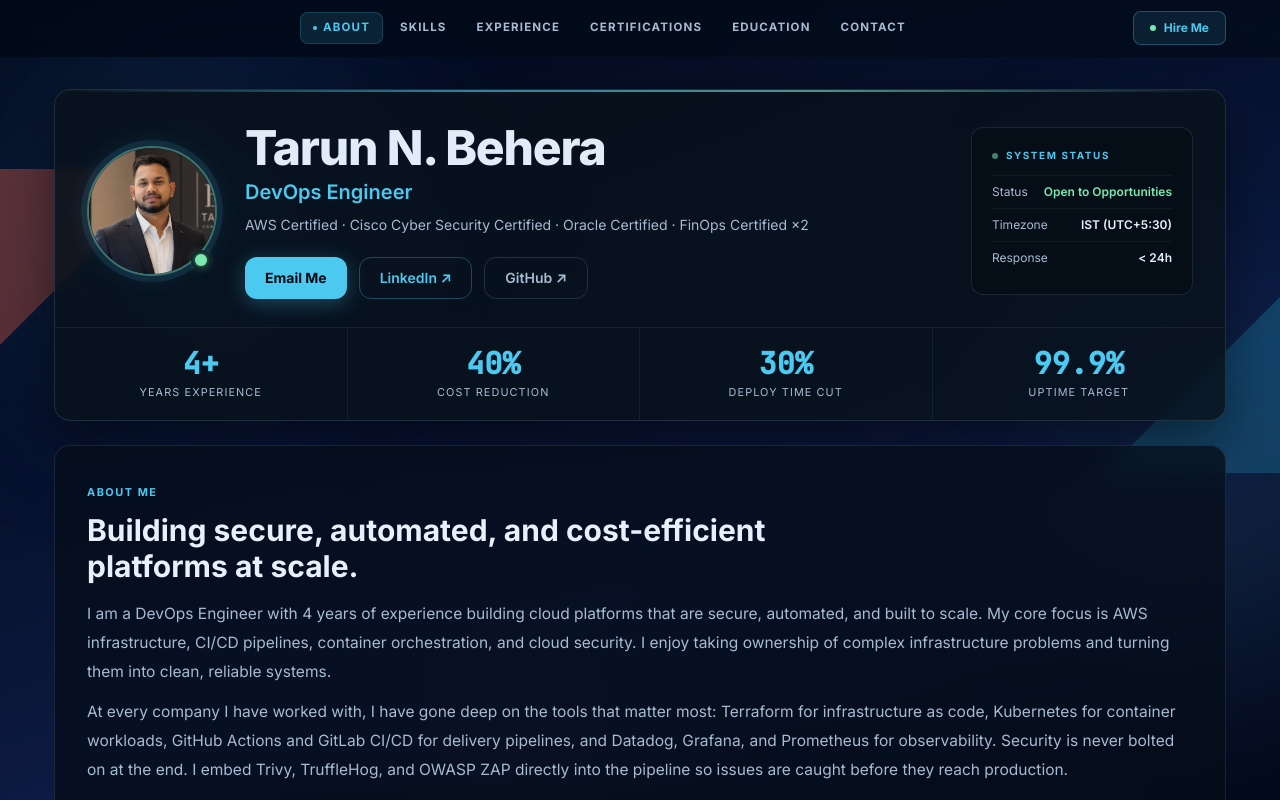
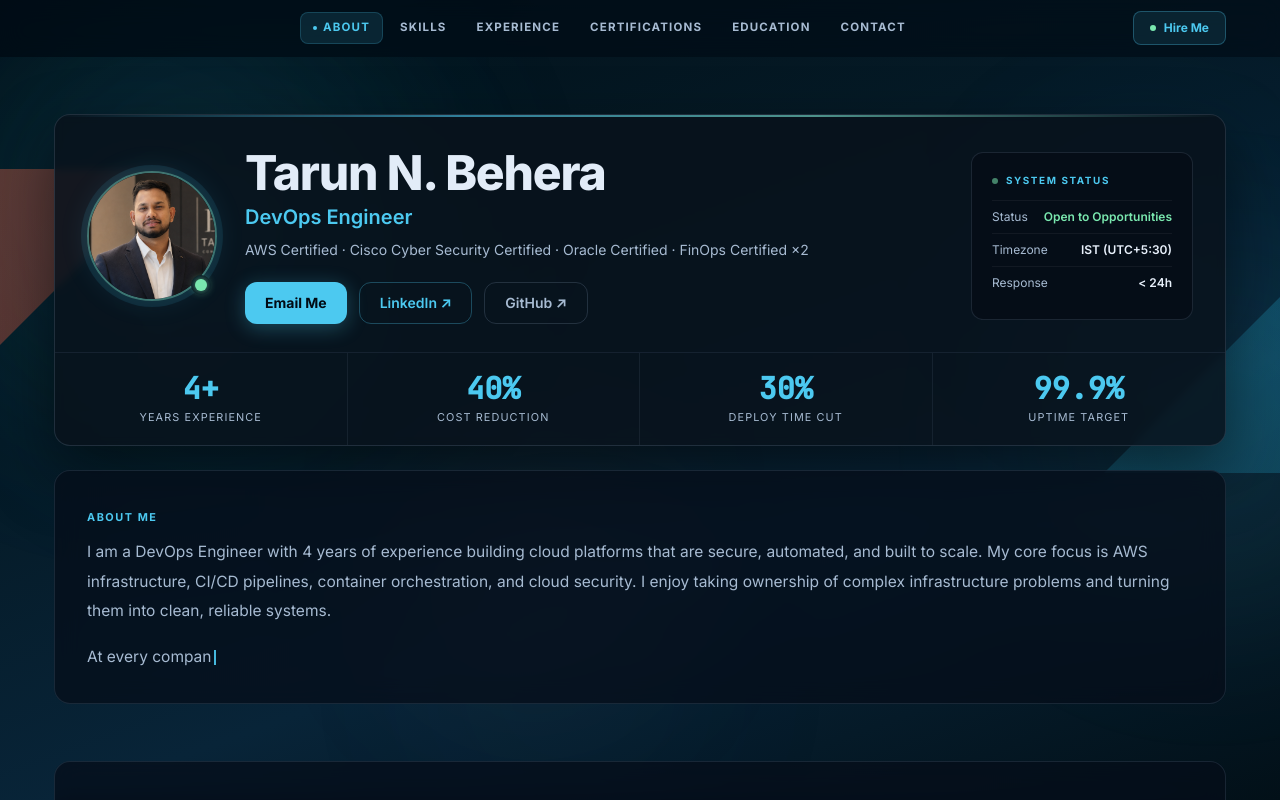
Before and after one commit to tyrunbehera/portfolio, a Next.js app: page / in a window 1280 px wide. Shown: the top 800 px of the page. Built offline with nearby package versions, Linux system fonts and the light colour scheme.

Commit message:
typewriter about me, remove heading

```diff
--- a/src/components/Hero.tsx
+++ b/src/components/Hero.tsx
@@ -1,5 +1,52 @@
+"use client";
+
 import Image from "next/image";
+import { useEffect, useRef, useState } from "react";
 import { personal } from "@/data/resume";
+
+// Full about text joined for typewriter
+const ABOUT_FULL = personal.about.join("\n\n");
+
+function TypewriterAbout() {
+  const [displayed, setDisplayed] = useState("");
+  const [done, setDone] = useState(false);
+  const idx = useRef(0);
+  const raf = useRef<ReturnType<typeof setTimeout> | null>(null);
+
+  useEffect(() => {
+    idx.current = 0;
+    setDisplayed("");
+    setDone(false);
+
+    const type = () => {
+      if (idx.current < ABOUT_FULL.length) {
+        idx.current++;
+        setDisplayed(ABOUT_FULL.slice(0, idx.current));
+        raf.current = setTimeout(type, 18);
+      } else {
+        setDone(true);
+      }
+    };
+
+    // Small delay before starting
+    raf.current = setTimeout(type, 600);
+    return () => { if (raf.current) clearTimeout(raf.current); };
+  }, []);
+
+  return (
+    <div className="space-y-4">
+      {displayed.split("\n\n").map((para, i) => (
+        <p key={i} className="text-[#a7bbd2] leading-[1.9] text-[0.97rem]">
+          {para}
+          {/* Blinking cursor only on last paragraph while typing */}
+          {!done && i === displayed.split("\n\n").length - 1 && (
+            <span className="inline-block w-[2px] h-[1em] bg-[#4cc9f0] ml-0.5 align-middle animate-pulse" />
+          )}
+        </p>
+      ))}
+    </div>
+  );
+}
 
 export default function Hero() {
   return (
@@ -14,94 +61,44 @@ export default function Hero() {
         <div className="absolute bottom-[5%] left-[30%] w-[300px] h-[300px] rounded-full bg-[rgba(255,157,92,0.04)] blur-[80px]" />
         <div
           className="absolute -left-8 top-28 w-52 h-52 opacity-40"
-          style={{
-            background: "linear-gradient(135deg,rgba(255,109,77,0.85),rgba(251,91,59,0.8))",
-            clipPath: "polygon(0 0,100% 0,0 100%)",
-          }}
+          style={{ background: "linear-gradient(135deg,rgba(255,109,77,0.85),rgba(251,91,59,0.8))", clipPath: "polygon(0 0,100% 0,0 100%)" }}
         />
         <div
           className="absolute -right-4 top-56 w-48 h-48 opacity-35"
-          style={{
-            background: "linear-gradient(135deg,rgba(33,200,240,0.7),rgba(34,158,197,0.75))",
-            clipPath: "polygon(100% 0,100% 100%,0 100%)",
-          }}
+          style={{ background: "linear-gradient(135deg,rgba(33,200,240,0.7),rgba(34,158,197,0.75))", clipPath: "polygon(100% 0,100% 100%,0 100%)" }}
         />
       </div>
 
       <div className="relative z-10 max-w-[1220px] mx-auto px-6 w-full">
         {/* Hero card */}
         <div className="rounded-2xl border border-[rgba(143,170,200,0.18)] bg-[rgba(9,18,28,0.85)] shadow-[0_24px_60px_rgba(0,0,0,0.5)] overflow-hidden backdrop-blur-sm">
-          {/* Top shimmer line */}
-          <div
-            aria-hidden="true"
-            className="h-[2px] w-full"
-            style={{
-              background:
-                "linear-gradient(90deg,transparent 0%,rgba(76,201,240,0.6) 35%,rgba(124,232,212,0.6) 65%,transparent 100%)",
-            }}
-          />
+          <div aria-hidden="true" className="h-[2px] w-full" style={{ background: "linear-gradient(90deg,transparent 0%,rgba(76,201,240,0.6) 35%,rgba(124,232,212,0.6) 65%,transparent 100%)" }} />
 
           {/* Profile row */}
           <div className="flex flex-col sm:flex-row items-start sm:items-center gap-7 px-8 pt-8 pb-7">
-
-            {/* Photo — rendered at 2× to avoid blur */}
+            {/* Photo */}
             <div className="relative shrink-0">
-              <div
-                className="w-[130px] h-[130px] rounded-full overflow-hidden border-2 border-[rgba(124,232,212,0.45)]"
-                style={{ boxShadow: "0 0 0 6px rgba(76,201,240,0.1), 0 0 30px rgba(76,201,240,0.12)" }}
-              >
-                <Image
-                  src="/assets/profile.png"
-                  alt="Tarun N. Behera — DevOps Engineer"
-                  width={260}
-                  height={260}
-                  className="object-cover w-full h-full"
-                  quality={100}
-                  priority
-                />
+              <div className="w-[130px] h-[130px] rounded-full overflow-hidden border-2 border-[rgba(124,232,212,0.45)]" style={{ boxShadow: "0 0 0 6px rgba(76,201,240,0.1), 0 0 30px rgba(76,201,240,0.12)" }}>
+                <Image src="/assets/profile.png" alt="Tarun N. Behera" width={260} height={260} className="object-cover w-full h-full" quality={100} priority />
               </div>
-              {/* Online badge */}
-              <span className="absolute bottom-1.5 right-1.5 flex items-center justify-center w-5 h-5 rounded-full bg-[#010b14] border-2 border-[#010b14]">
+              <span className="absolute bottom-1.5 right-1.5 flex items-center justify-center w-5 h-5 rounded-full bg-[#020c1b] border-2 border-[#020c1b]">
                 <span className="w-3 h-3 rounded-full bg-[#7ae8af] shadow-[0_0_8px_rgba(122,232,175,0.9)]" />
               </span>
             </div>
 
             {/* Name + headline */}
             <div className="flex-1 min-w-0">
-              <h1 className="text-4xl md:text-5xl font-extrabold tracking-tight text-[#e2ecf8] leading-tight mb-1.5">
-                {personal.name}
-              </h1>
+              <h1 className="text-4xl md:text-5xl font-extrabold tracking-tight text-[#e2ecf8] leading-tight mb-1.5">{personal.name}</h1>
               <p className="text-xl font-semibold text-[#4cc9f0] mb-2">{personal.headline}</p>
               <p className="text-sm text-[#a7bbd2] leading-relaxed max-w-xl">{personal.tagline}</p>
-
-              {/* Quick links */}
               <div className="flex flex-wrap gap-3 mt-5">
-                <a
-                  href={`mailto:${personal.email}`}
-                  className="inline-flex items-center gap-2 px-5 py-2.5 rounded-xl bg-[#4cc9f0] text-[#010b14] font-bold text-sm hover:bg-[#38b8de] transition-colors shadow-[0_4px_20px_rgba(76,201,240,0.3)]"
-                >
-                  Email Me
-                </a>
-                <a
-                  href={personal.linkedin}
-                  target="_blank"
-                  rel="noreferrer"
-                  className="inline-flex items-center gap-2 px-5 py-2.5 rounded-xl border border-[rgba(76,201,240,0.3)] text-[#4cc9f0] font-semibold text-sm hover:bg-[rgba(76,201,240,0.1)] transition-colors"
-                >
-                  LinkedIn ↗
-                </a>
-                <a
-                  href={personal.github}
-                  target="_blank"
-                  rel="noreferrer"
-                  className="inline-flex items-center gap-2 px-5 py-2.5 rounded-xl border border-[rgba(143,170,200,0.2)] text-[#a7bbd2] font-semibold text-sm hover:bg-[rgba(255,255,255,0.04)] transition-colors"
-                >
-                  GitHub ↗
-                </a>
+                <a href={`mailto:${personal.email}`} className="inline-flex items-center gap-2 px-5 py-2.5 rounded-xl bg-[#4cc9f0] text-[#010b14] font-bold text-sm hover:bg-[#38b8de] transition-colors shadow-[0_4px_20px_rgba(76,201,240,0.3)]">Email Me</a>
+                <a href={personal.linkedin} target="_blank" rel="noreferrer" className="inline-flex items-center gap-2 px-5 py-2.5 rounded-xl border border-[rgba(76,201,240,0.3)] text-[#4cc9f0] font-semibold text-sm hover:bg-[rgba(76,201,240,0.1)] transition-colors">LinkedIn ↗</a>
+                <a href={personal.github} target="_blank" rel="noreferrer" className="inline-flex items-center gap-2 px-5 py-2.5 rounded-xl border border-[rgba(143,170,200,0.2)] text-[#a7bbd2] font-semibold text-sm hover:bg-[rgba(255,255,255,0.04)] transition-colors">GitHub ↗</a>
               </div>
             </div>
 
-            {/* System status card */}
+            {/* System status */}
             <div className="shrink-0 w-full sm:w-auto border border-[rgba(143,170,200,0.16)] rounded-xl bg-[rgba(6,14,24,0.95)] p-5 min-w-[210px]">
               <p className="text-[0.62rem] uppercase tracking-[0.16em] text-[#4cc9f0] font-bold mb-3 flex items-center gap-2">
                 <span className="w-1.5 h-1.5 rounded-full bg-[#7ae8af] animate-pulse" />
@@ -112,14 +109,9 @@ export default function Hero() {
                 { label: "Timezone", value: personal.timezone },
                 { label: "Response", value: personal.response },
               ].map(({ label, value, green }) => (
-                <div
-                  key={label}
-                  className="flex items-center justify-between gap-4 py-2 border-t border-[rgba(255,255,255,0.05)]"
-                >
+                <div key={label} className="flex items-center justify-between gap-4 py-2 border-t border-[rgba(255,255,255,0.05)]">
                   <span className="text-[#a7bbd2] text-xs">{label}</span>
-                  <span className={`font-semibold text-xs text-right ${green ? "text-[#7ae8af]" : "text-[#e8f0fb]"}`}>
-                    {value}
-                  </span>
+                  <span className={`font-semibold text-xs text-right ${green ? "text-[#7ae8af]" : "text-[#e8f0fb]"}`}>{value}</span>
                 </div>
               ))}
             </div>
@@ -128,12 +120,7 @@ export default function Hero() {
           {/* Stats row */}
           <div className="grid grid-cols-2 sm:grid-cols-4 border-t border-[rgba(143,170,200,0.1)]">
             {personal.stats.map(({ label, value }, i) => (
-              <div
-                key={label}
-                className={`px-8 py-5 text-center ${
-                  i < personal.stats.length - 1 ? "border-r border-[rgba(143,170,200,0.1)]" : ""
-                }`}
-              >
+              <div key={label} className={`px-8 py-5 text-center ${i < personal.stats.length - 1 ? "border-r border-[rgba(143,170,200,0.1)]" : ""}`}>
                 <p className="text-3xl font-extrabold text-[#4cc9f0] font-mono leading-none">{value}</p>
                 <p className="text-[0.68rem] text-[#a7bbd2] uppercase tracking-widest mt-1.5">{label}</p>
               </div>
@@ -141,19 +128,10 @@ export default function Hero() {
           </div>
         </div>
 
-        {/* About paragraphs */}
+        {/* About Me — typewriter, no heading */}
         <div className="mt-6 section-card">
           <span className="section-label">About Me</span>
-          <h2 className="text-2xl md:text-3xl font-bold text-[#e8f0fb] mb-4 leading-snug max-w-3xl">
-            Building secure, automated, and cost-efficient platforms at scale.
-          </h2>
-          <div className="space-y-3">
-            {personal.about.map((para, i) => (
-              <p key={i} className="text-[#a7bbd2] leading-[1.85] text-[0.97rem]">
-                {para}
-              </p>
-            ))}
-          </div>
+          <TypewriterAbout />
         </div>
       </div>
     </section>
```
